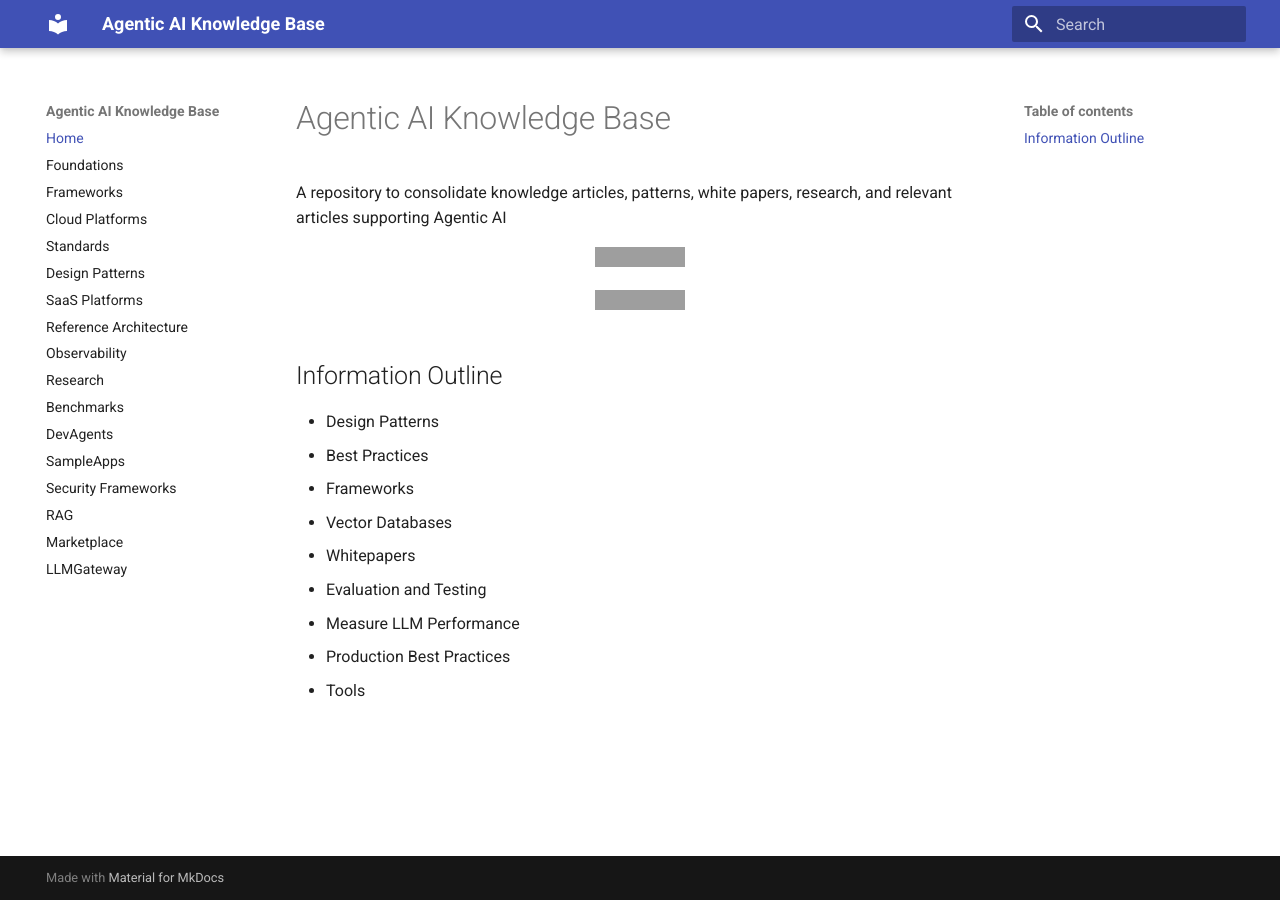
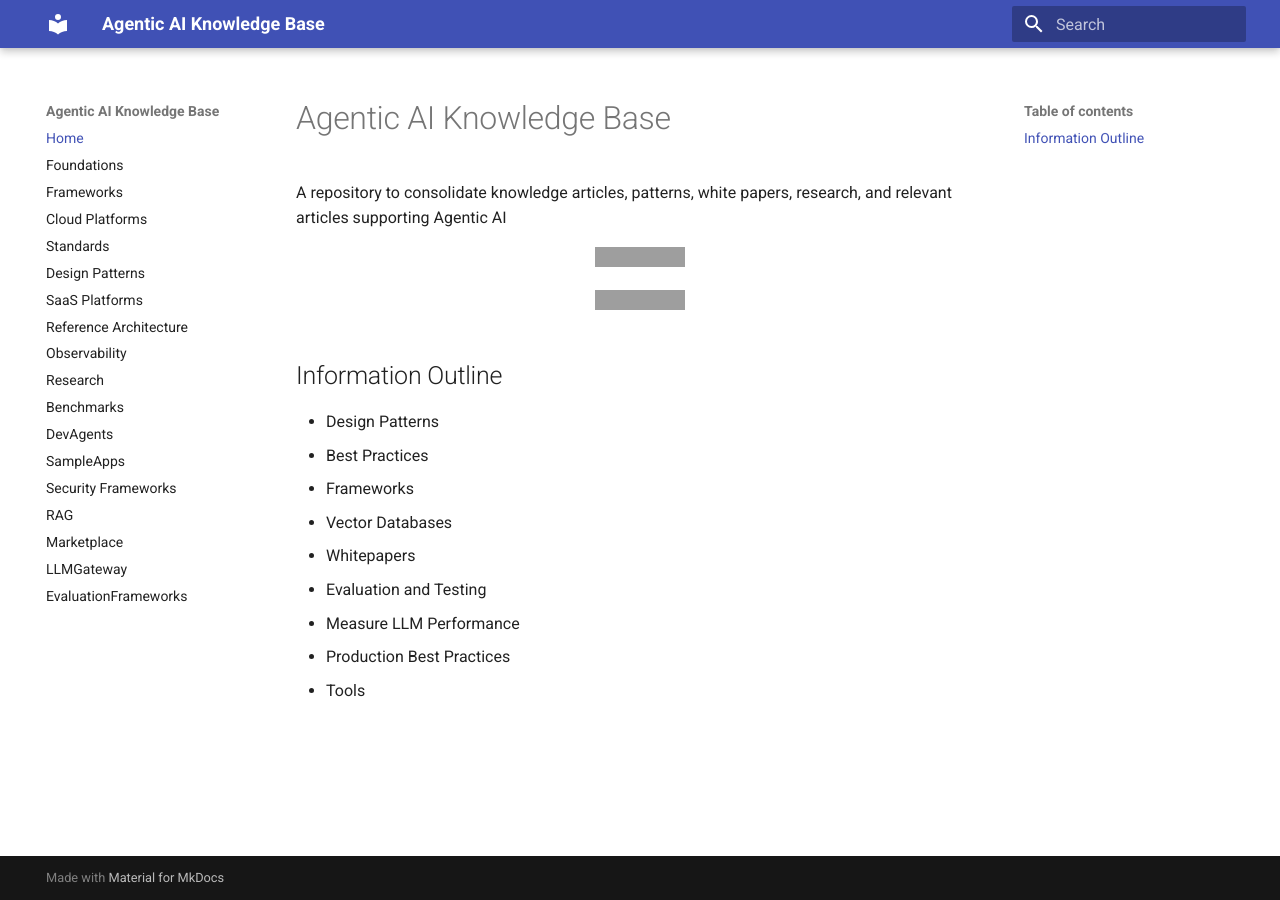
Before and after one commit to ankurkumarz/agentic-ai-knowledge-base, an MkDocs documentation site: the page built from docs/index.md, in a window 1280 px wide. Built offline with MkDocs 1.6.1 and Material for MkDocs 9.7.7, drawn with Linux system fonts in a browser that asks for light colours; grey boxes are pictures that could not be loaded.

Commit message:
Update mkdocs.yml

```diff
--- a/mkdocs.yml
+++ b/mkdocs.yml
@@ -29,6 +29,7 @@ nav:
   - RAG: 'RAG/Readme.md'
   - Marketplace: 'Marketplace/Readme.md'
   - LLMGateway: 'LLMGateway.Readme.md'
+  - EvaluationFrameworks: 'EvaluationFrameworks/Readme.md'
 plugins:
   - search
   - mermaid2
```
